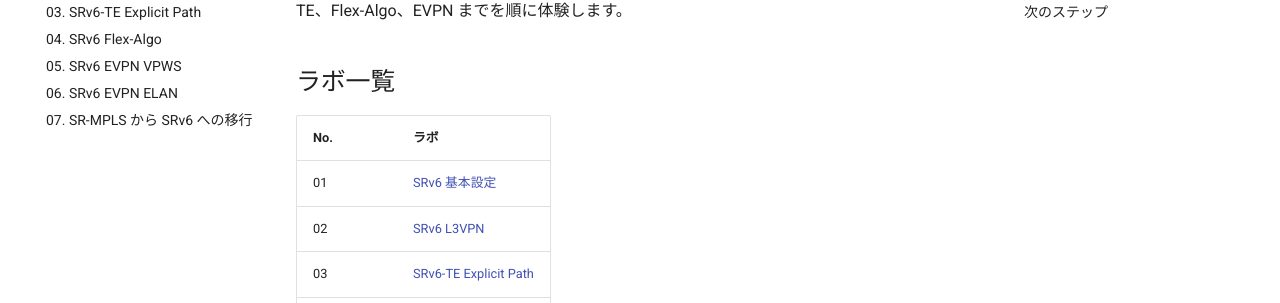
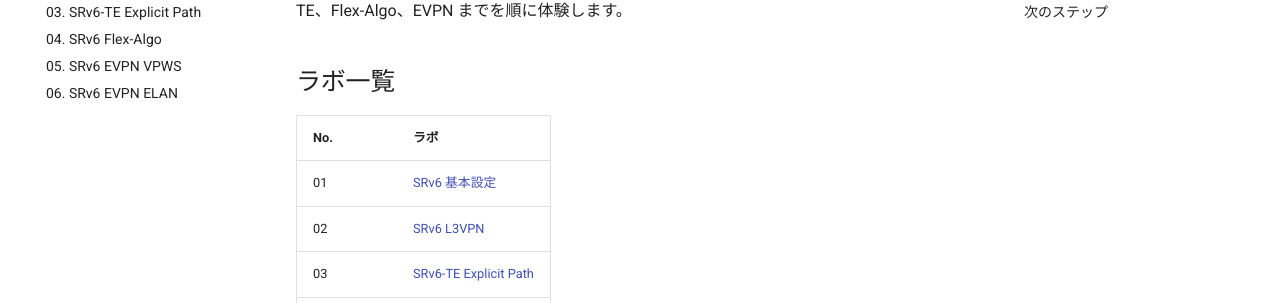
Before and after one commit to mekawaba/srv6-xrd-lab, an MkDocs documentation site: the page built from docs/index.md, in a window 1280 px wide. Shown: the part 207-510 px from the top of the page. Built offline with MkDocs 1.6.1 and Material for MkDocs 9.7.7, drawn with Linux system fonts in a browser that asks for light colours.

Commit message:
Remove lab 07 from nav
Co-authored-by: Cursor <cursoragent@cursor.com>

```diff
--- a/mkdocs.yml
+++ b/mkdocs.yml
@@ -11,7 +11,6 @@ nav:
   - 04. SRv6 Flex-Algo: 04-flex-algo/index.md
   - 05. SRv6 EVPN VPWS: 05-evpn-vpws/index.md
   - 06. SRv6 EVPN ELAN: 06-evpn-elan/index.md
-  - 07. SR-MPLS から SRv6 への移行: 07-srmpls-to-srv6/index.md
 
 theme:
   name: material
```
